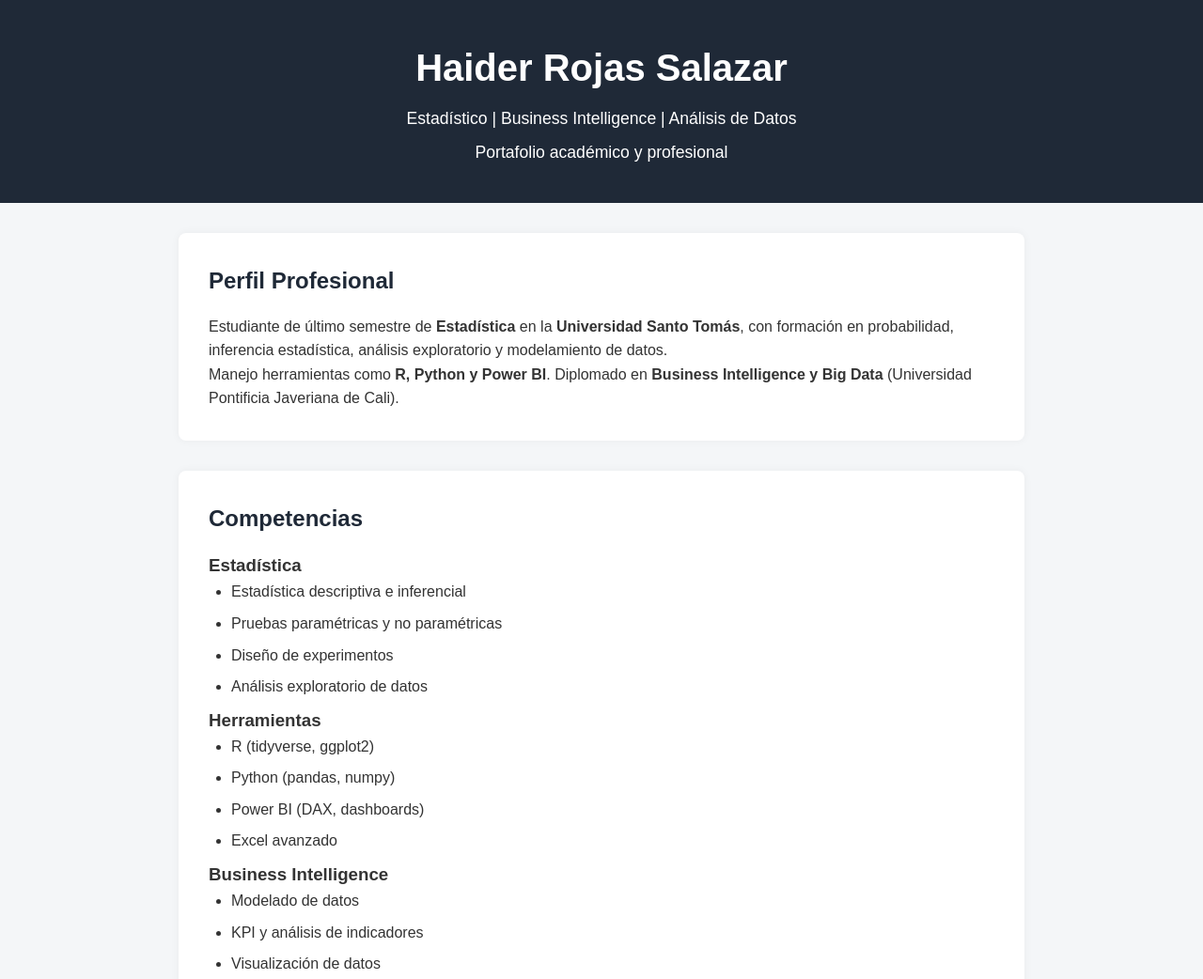
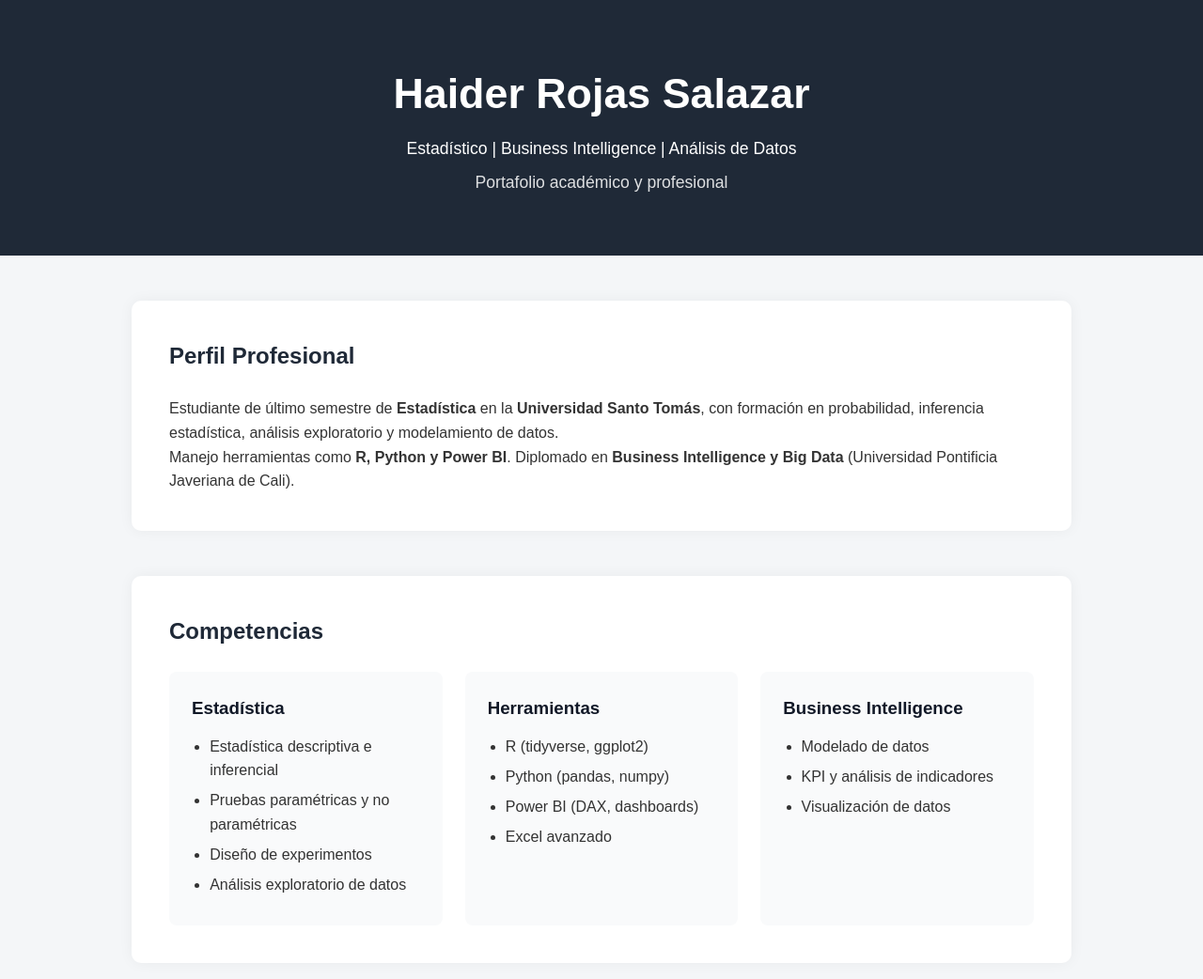
Before and after one commit to haiderrojassalazar089-bot/haiderrojassalazar089-bot.github.io, a plain HTML site: page index.html in a window 1280 px wide. Shown: the top 1042 px of the page at 94% size. Drawn offline with Linux system fonts and the light colour scheme.

Commit message:
Update styles.css

```diff
--- a/styles.css
+++ b/styles.css
@@ -1,11 +1,9 @@
-/* Reset básico */
 * {
   margin: 0;
   padding: 0;
   box-sizing: border-box;
 }
 
-/* Estilo general */
 body {
   font-family: Arial, Helvetica, sans-serif;
   background-color: #f4f6f8;
@@ -13,55 +11,100 @@ body {
   line-height: 1.6;
 }
 
-/* Encabezado */
-header {
-  background: #1f2937;
+/* HERO */
+.hero {
+  background-color: #1f2937;
   color: white;
   text-align: center;
-  padding: 2.5rem 1rem;
+  padding: 4rem 1rem;
 }
 
-header h1 {
-  font-size: 2.5rem;
+.hero h1 {
+  font-size: 2.8rem;
 }
 
-header p {
+.hero p {
+  margin-top: 0.5rem;
   font-size: 1.1rem;
-  margin-top: 0.5rem;
 }
 
-/* Secciones */
+.subtitle {
+  margin-top: 1rem;
+  font-size: 0.95rem;
+  opacity: 0.85;
+}
+
+/* SECTIONS */
 section {
-  max-width: 900px;
-  margin: 2rem auto;
+  max-width: 1000px;
+  margin: 3rem auto;
   background: white;
-  padding: 2rem;
-  border-radius: 8px;
-  box-shadow: 0 0 10px rgba(0,0,0,0.05);
+  padding: 2.5rem;
+  border-radius: 10px;
+  box-shadow: 0 0 15px rgba(0,0,0,0.05);
 }
 
 section h2 {
-  margin-bottom: 1rem;
+  margin-bottom: 1.5rem;
   color: #1f2937;
 }
 
-/* Listas */
-ul {
-  margin-left: 1.5rem;
+/* GRID */
+.grid {
+  display: grid;
+  grid-template-columns: repeat(auto-fit, minmax(250px, 1fr));
+  gap: 1.5rem;
 }
 
-li {
-  margin-bottom: 0.5rem;
+/* CARDS */
+.card {
+  background-color: #f9fafb;
+  padding: 1.5rem;
+  border-radius: 8px;
 }
 
-/* Contacto */
-#contact a {
+.card h3 {
+  margin-bottom: 0.8rem;
+  color: #111827;
+}
+
+.card ul {
+  margin-left: 1.2rem;
+}
+
+.card li {
+  margin-bottom: 0.4rem;
+}
+
+/* LINKS */
+a {
   color: #2563eb;
   text-decoration: none;
 }
 
-#contact a:hover {
+a:hover {
   text-decoration: underline;
 }
 
-/* Botón *
+/* BUTTON */
+button {
+  margin-top: 1.5rem;
+  padding: 0.7rem 1.5rem;
+  background-color: #2563eb;
+  border: none;
+  color: white;
+  border-radius: 6px;
+  cursor: pointer;
+}
+
+button:hover {
+  background-color: #1e40af;
+}
+
+/* FOOTER */
+footer {
+  text-align: center;
+  padding: 1.5rem;
+  background-color: #e5e7eb;
+  margin-top: 4rem;
+}
```
